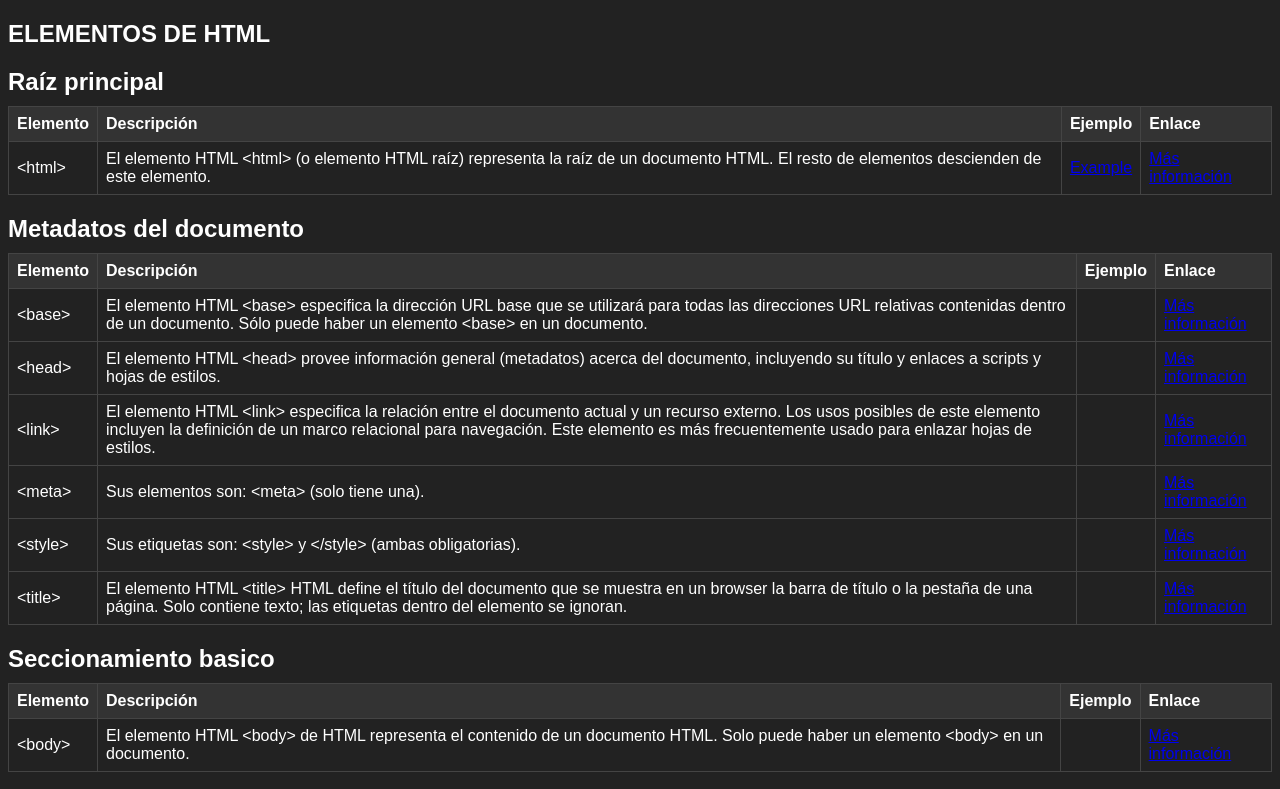
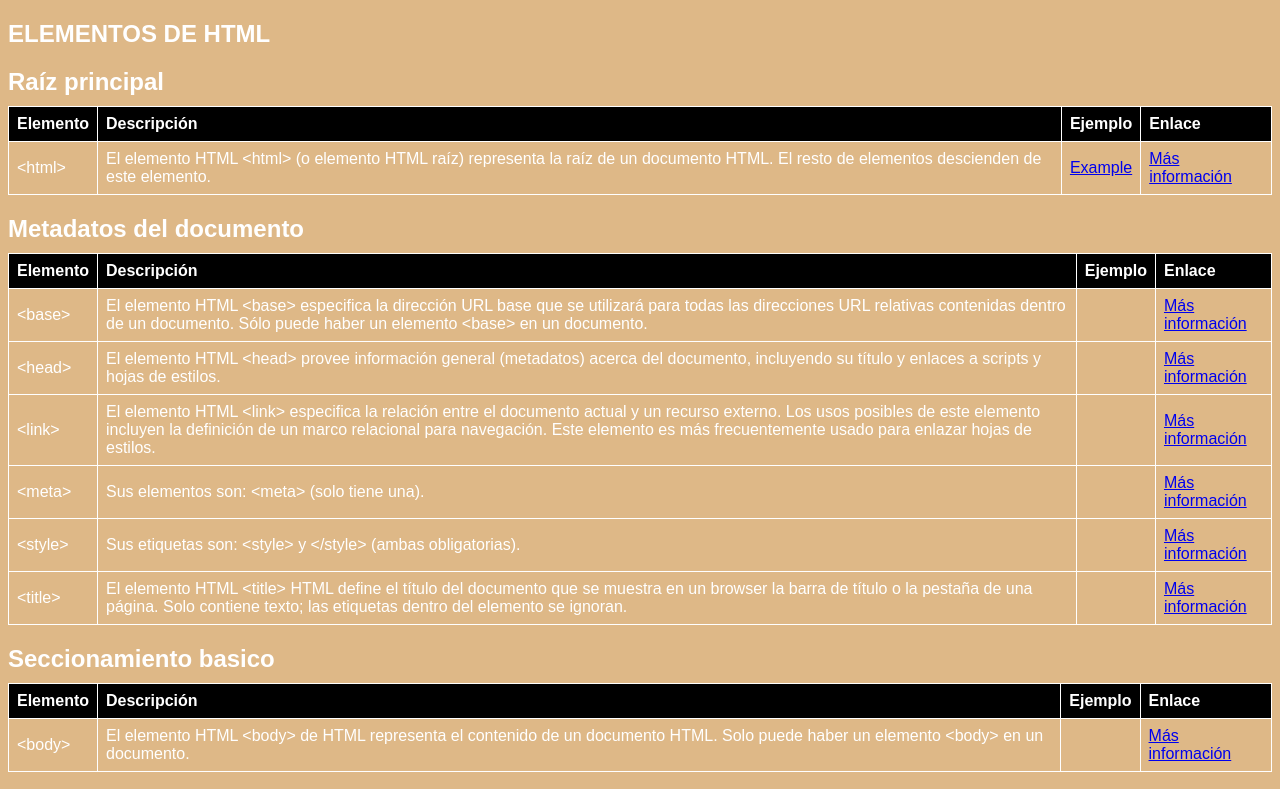
Before and after one commit to jorgeVP1/jorge_2, a plain HTML site: page elementosHTML.html in a window 1280 px wide. Shown: the top 789 px of the page. Drawn offline with Linux system fonts and the light colour scheme.

Commit message:
Mensaje de confirmación numero 2

```diff
--- a/elementosHTML.html
+++ b/elementosHTML.html
@@ -6,7 +6,7 @@
     <title>Elementos HTML</title>
     <style>
         body {
-        background-color: #222;
+        background-color: burlywood;
         color: #fff;
         font-family: Arial, sans-serif;
         }
@@ -18,13 +18,13 @@
         }
 
         th, td {
-            border: 1px solid #444;
+            border: 1px solid white;
             padding: 8px;
             text-align: left;
         }
 
         th {
-            background-color: #333;
+            background-color: black;
         }
 
         h1 {
```
